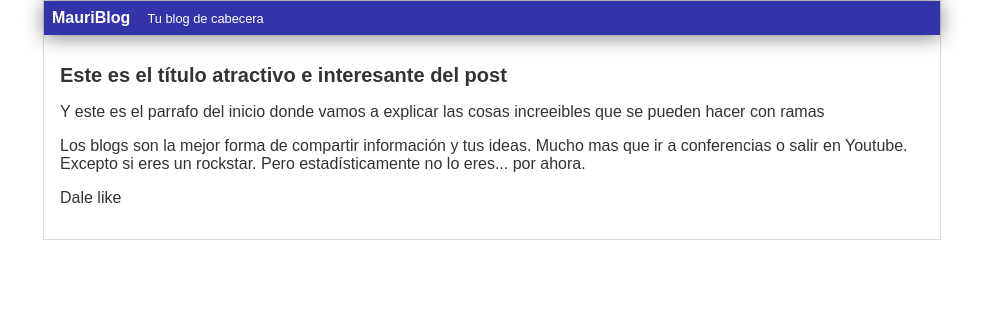
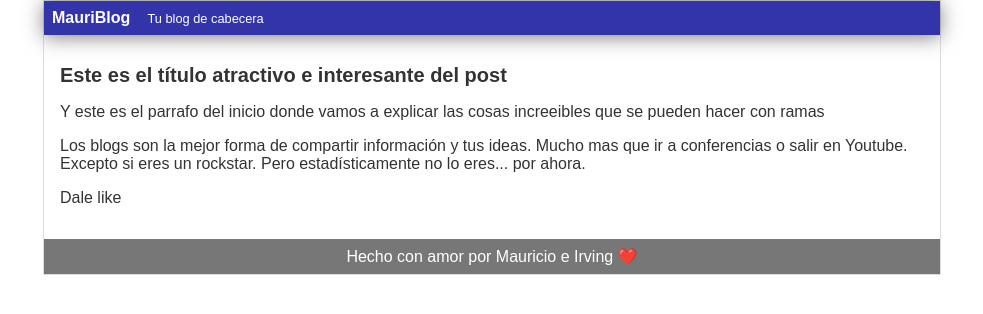
Before and after one commit to MauriGoizS/hyperblog, a plain HTML site: page index.html in a window 1280 px wide. Shown: the whole page, without its empty margins (148-1131 px from the left). Drawn offline with Linux system fonts and the light colour scheme.

Commit message:
Footer listo y terminado

```diff
--- a/css/estilos.css
+++ b/css/estilos.css
@@ -36,3 +36,10 @@ body {
 #post {
     padding: 1em;
 }
+
+#footer {
+    background: #777;
+    color: white;
+    text-align: center;
+    padding: 0.5em;
+}
--- a/index.html
+++ b/index.html
@@ -19,6 +19,9 @@
             <p>Los blogs son la mejor forma de compartir información y tus ideas. Mucho mas que ir a conferencias o salir en Youtube. Excepto si eres un rockstar. Pero estadísticamente no lo eres... por ahora.</p>
             <p>Dale like</p>
         </div>
+        <div id="footer">
+            Hecho con amor por Mauricio e Irving ❤️
+        </div>
     </div>
 </body>
 </html>
```
